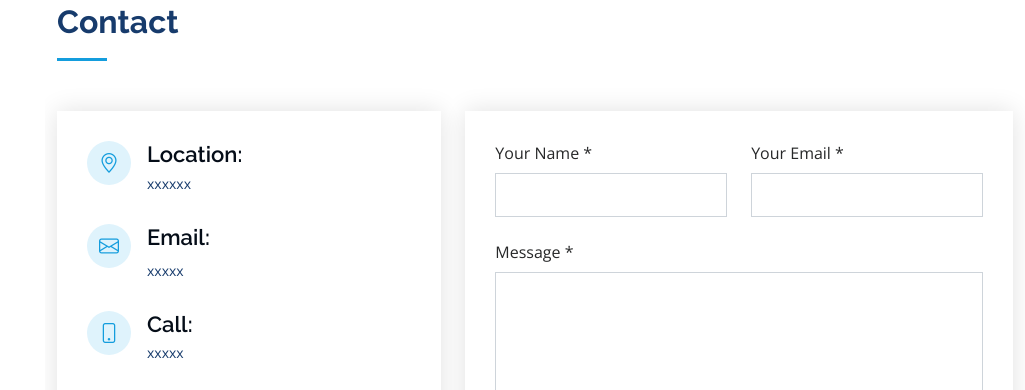
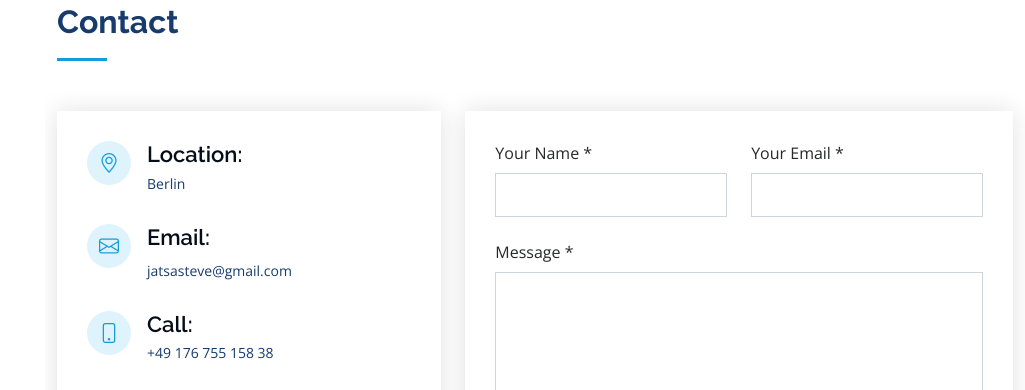
Before and after one commit to Steve2404/Online_CV, a plain HTML site: page index.html in a window 1280 px wide. Shown: the part 4776-5166 px from the top of the page, without its empty margins (255-1280 px from the left). Drawn offline with nearby package versions, Linux system fonts and the light colour scheme.

Commit message:
#11-Modification de la Section Contact

```diff
--- a/index.html
+++ b/index.html
@@ -531,21 +531,22 @@
               <div class="address">
                 <i class="bi bi-geo-alt"></i>
                 <h4>Location:</h4>
-                <p>xxxxxx</p>
+                <p>Berlin</p>
               </div>
 
               <div class="email">
                 <i class="bi bi-envelope"></i>
                 <h4>Email:</h4>
-                <p>xxxxx</p>
+                <p>jatsasteve@gmail.com</p>
               </div>
 
               <div class="phone">
                 <i class="bi bi-phone"></i>
                 <h4>Call:</h4>
-                <p>xxxxx</p>
+                <p>+49 176 755 158 38</p>
               </div>
-              <iframe src="https://www.google.com/maps/embed?pb=!1m18!1m12!1m3!1d20267.85541777!2d8.645172715187073!3d50.58099529998533!2m3!1f0!2f0!3f0!3m2!1i1024!2i768!4f13.1!3m3!1m2!1s0x47bc58e6058a1951%3A0xdf451401d1861fc3!2sMathematikum%20Gie%C3%9Fen%20e.V.!5e0!3m2!1sde!2sde!4v1688924235403!5m2!1sde!2sde" width="600" height="450" style="border:0;" allowfullscreen="" loading="lazy" referrerpolicy="no-referrer-when-downgrade"></iframe>            </div>
+              <iframe src="https://www.google.com/maps/embed?pb=!1m18!1m12!1m3!1d2429.336574447873!2d13.518606776021764!3d52.49114677205351!2m3!1f0!2f0!3f0!3m2!1i1024!2i768!4f13.1!3m3!1m2!1s0x47a8492b8ed285ef%3A0x6c0ea38a7fd8f2bf!2sAristotelessteig%204%2C%2010318%20Berlin!5e0!3m2!1sde!2sde!4v1713738798480!5m2!1sde!2sde" width="600" height="450" style="border:0;" allowfullscreen="" loading="lazy" referrerpolicy="no-referrer-when-downgrade"></iframe>
+            </div>
 
           </div>
 
```
